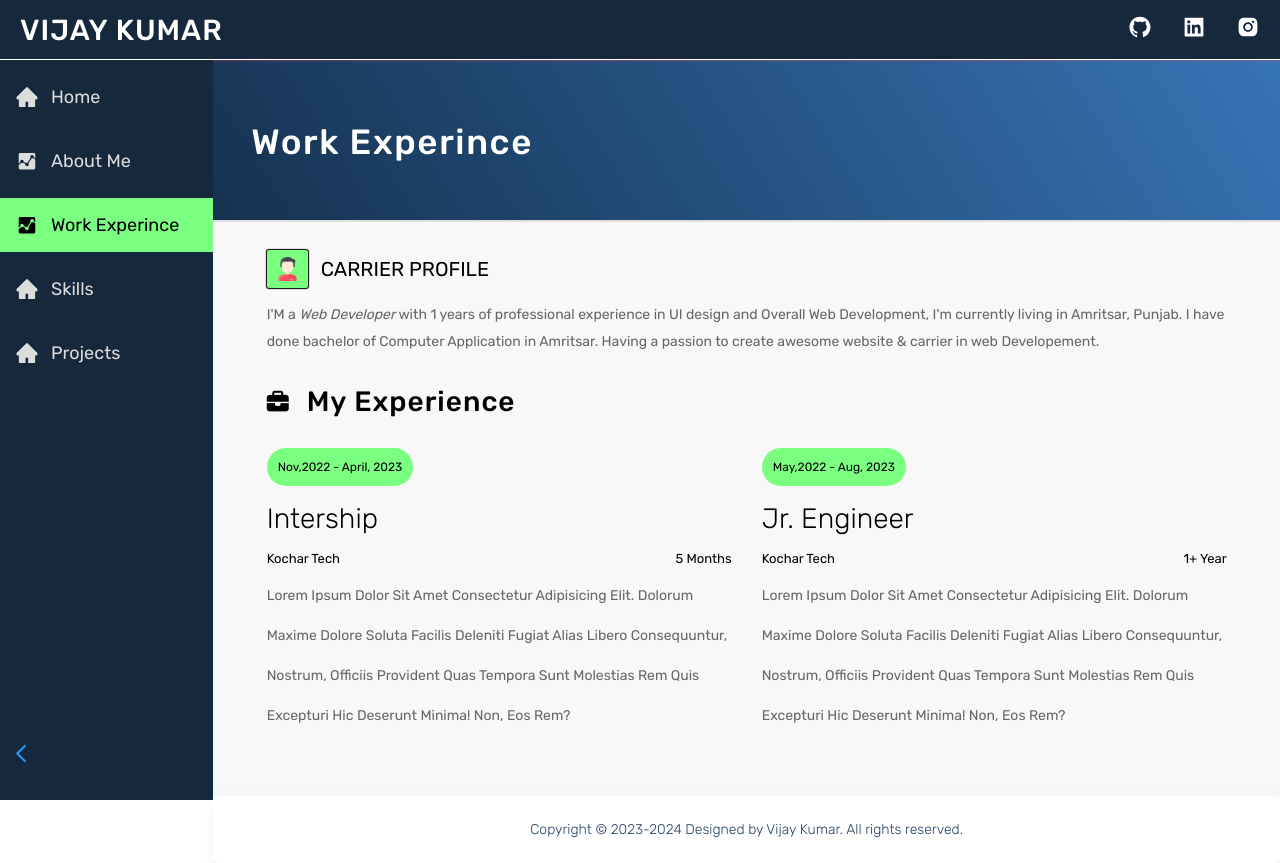
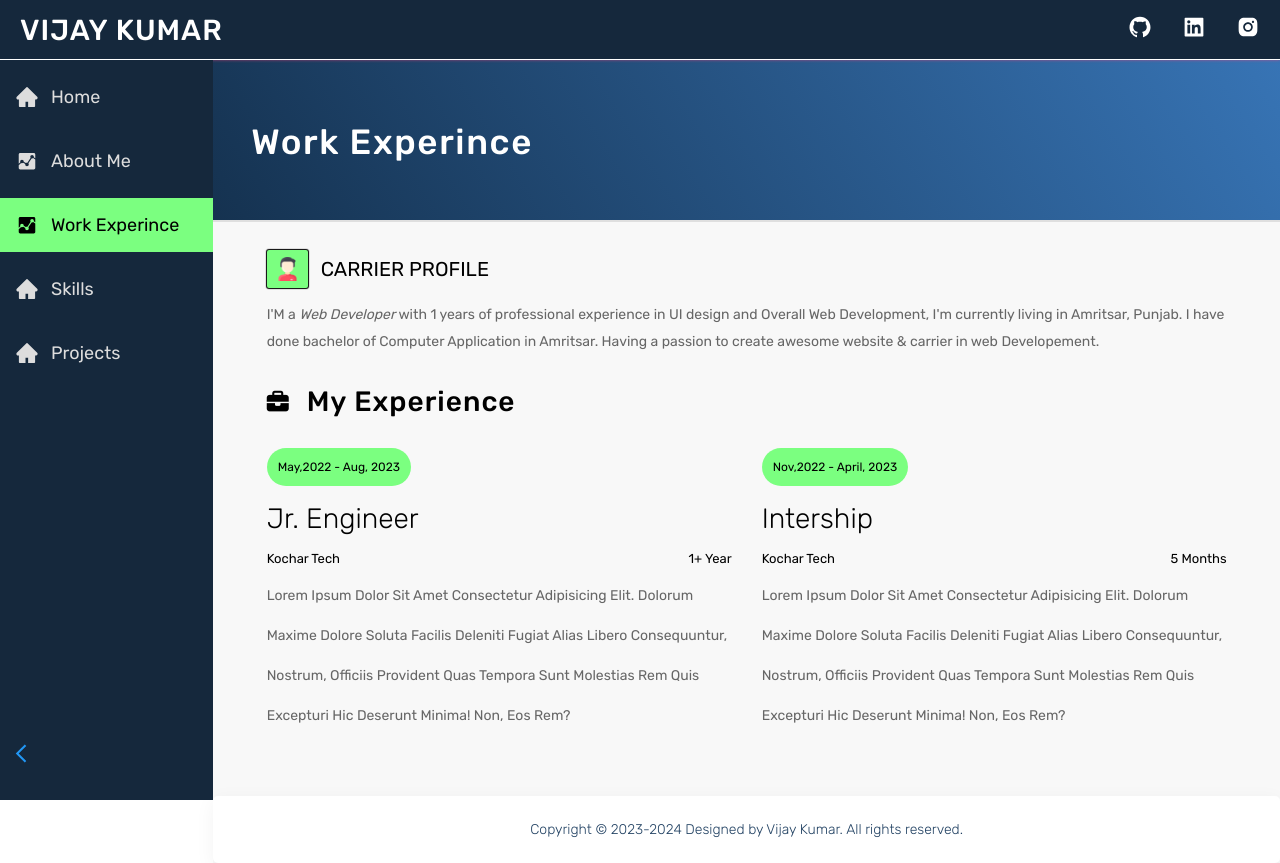
Before and after one commit to Vijaykumar308/portfolio, a React (Create React App) app: page /work-experince in a window 1280 px wide. Built offline with nearby package versions, Linux system fonts and the light colour scheme; the HTML template or start-up script is replaced by a standard one.

Commit message:
current expce on top

```diff
--- a/src/Pages/WorkExperince/WorkExperince.jsx
+++ b/src/Pages/WorkExperince/WorkExperince.jsx
@@ -27,22 +27,22 @@ function WorkExperince() {
 
           <div className="workExperience">
           <div className="col">
-            <span className="year"> Nov,2022 - April, 2023</span>
-            <h1 className="expName">Intership</h1>
+          <span className="year"> May,2022 - Aug, 2023</span>
+            <h1 className="expName">Jr. Engineer </h1>
             <div className="companyAndDuration">
               <span className="comapnyName">Kochar Tech</span>
-              <span>5 Months</span>
+              <span>1+ Year</span>
             </div>
             <p className="jobDescp">
               Lorem ipsum dolor sit amet consectetur adipisicing elit. Dolorum maxime dolore soluta facilis deleniti fugiat alias libero consequuntur, nostrum, officiis provident quas tempora sunt molestias rem quis excepturi hic deserunt minima! Non, eos rem?
             </p>
           </div>
           <div className="col">
-          <span className="year"> May,2022 - Aug, 2023</span>
-            <h1 className="expName">Jr. Engineer </h1>
+            <span className="year"> Nov,2022 - April, 2023</span>
+            <h1 className="expName">Intership</h1>
             <div className="companyAndDuration">
               <span className="comapnyName">Kochar Tech</span>
-              <span>1+ Year</span>
+              <span>5 Months</span>
             </div>
             <p className="jobDescp">
               Lorem ipsum dolor sit amet consectetur adipisicing elit. Dolorum maxime dolore soluta facilis deleniti fugiat alias libero consequuntur, nostrum, officiis provident quas tempora sunt molestias rem quis excepturi hic deserunt minima! Non, eos rem?
```
